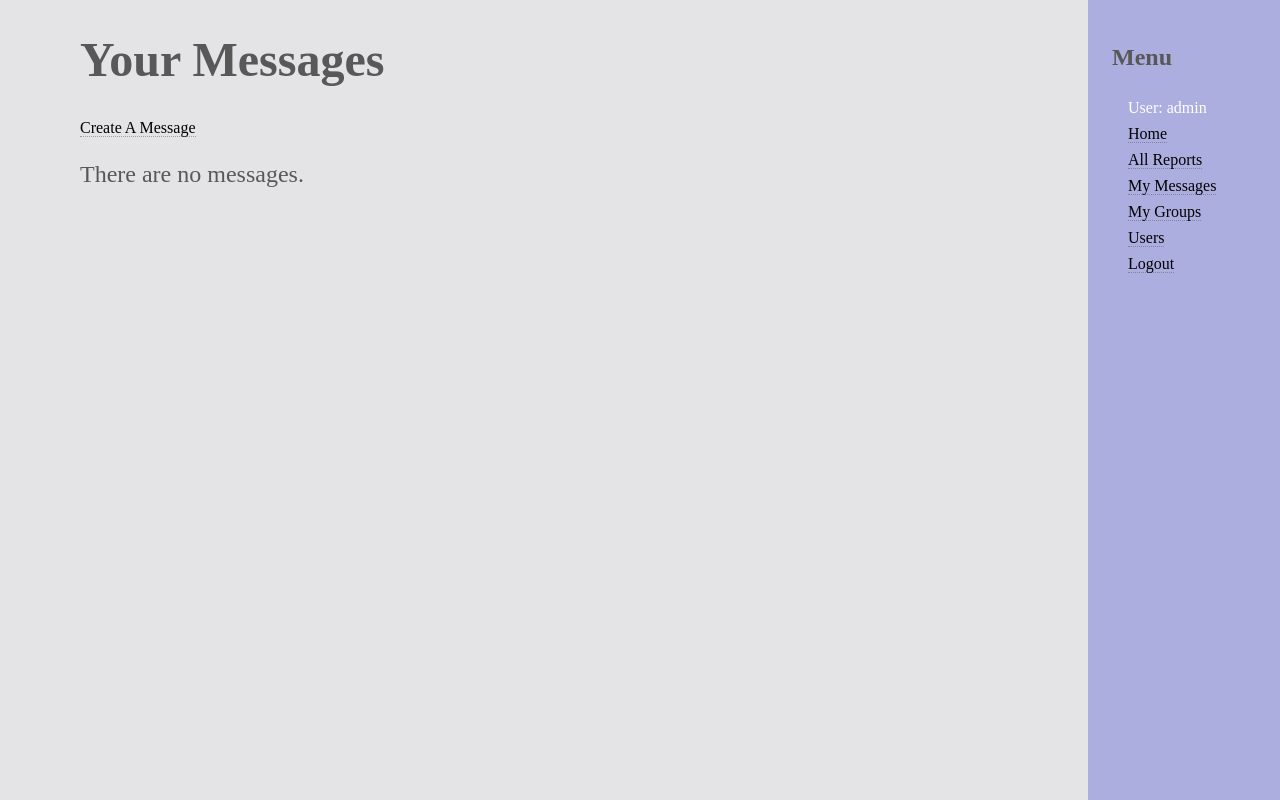
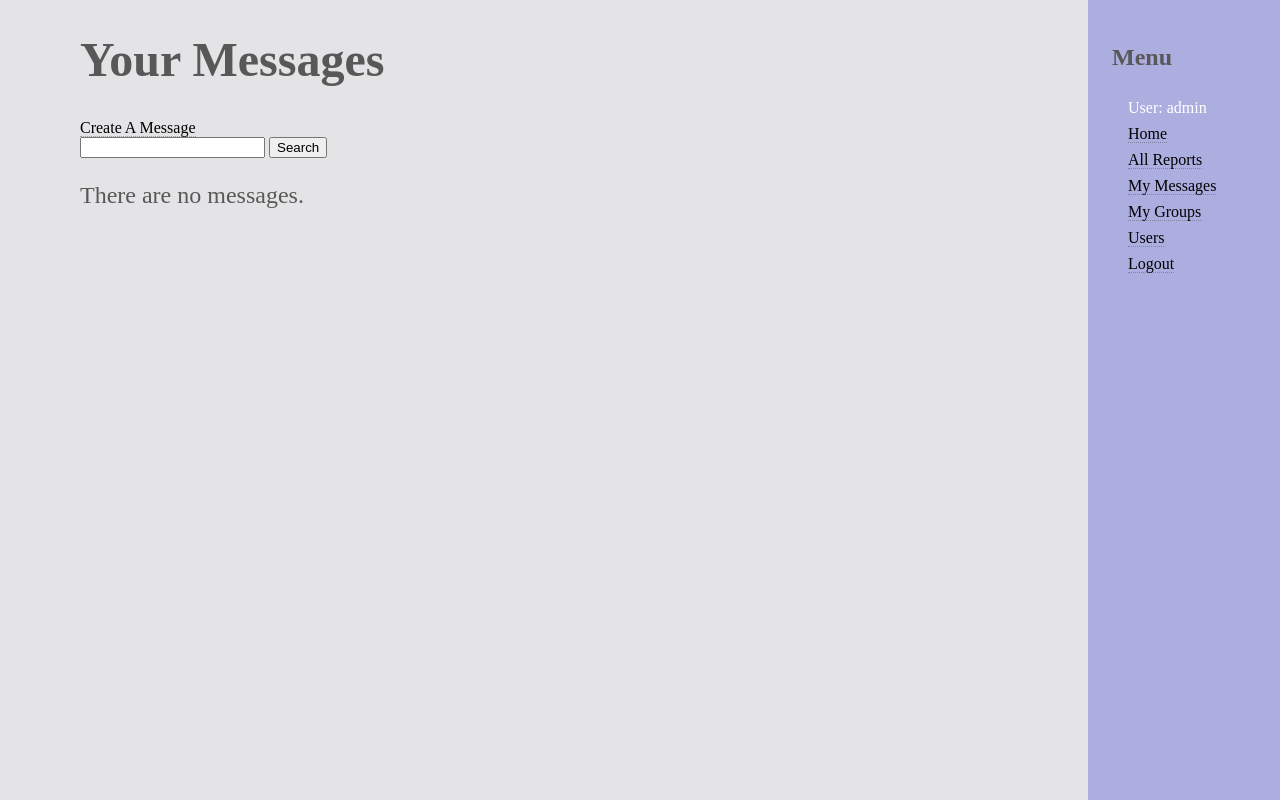
Before and after one commit to etkim97/cs3240-f17-team22, a Django app: a page that uses lokahi/catalog/templates/catalog/list_messages.html in a window 1280 px wide. Run offline with Django 3.2, Linux system fonts and the light colour scheme; a user stored in the database is signed in; data comes from the database, SQL or seed files in the repository; some libraries are stand-ins or nearby versions.

Commit message:
added search to messages

```diff
--- a/lokahi/catalog/templates/catalog/list_messages.html
+++ b/lokahi/catalog/templates/catalog/list_messages.html
@@ -31,6 +31,13 @@
     </ul>
 
     {% else %}
+        <form action="{% url 'my_messages' %}" method="get">
+    <input id="ml-search" type="text"
+           name="message" value="{{ request.GET.message }}"
+           class="form-control" />
+    <input type="submit"
+           value="Search" class="btn btn-success" />
+    </form>
       <p>There are no messages.</p>
     {% endif %}
 
```
